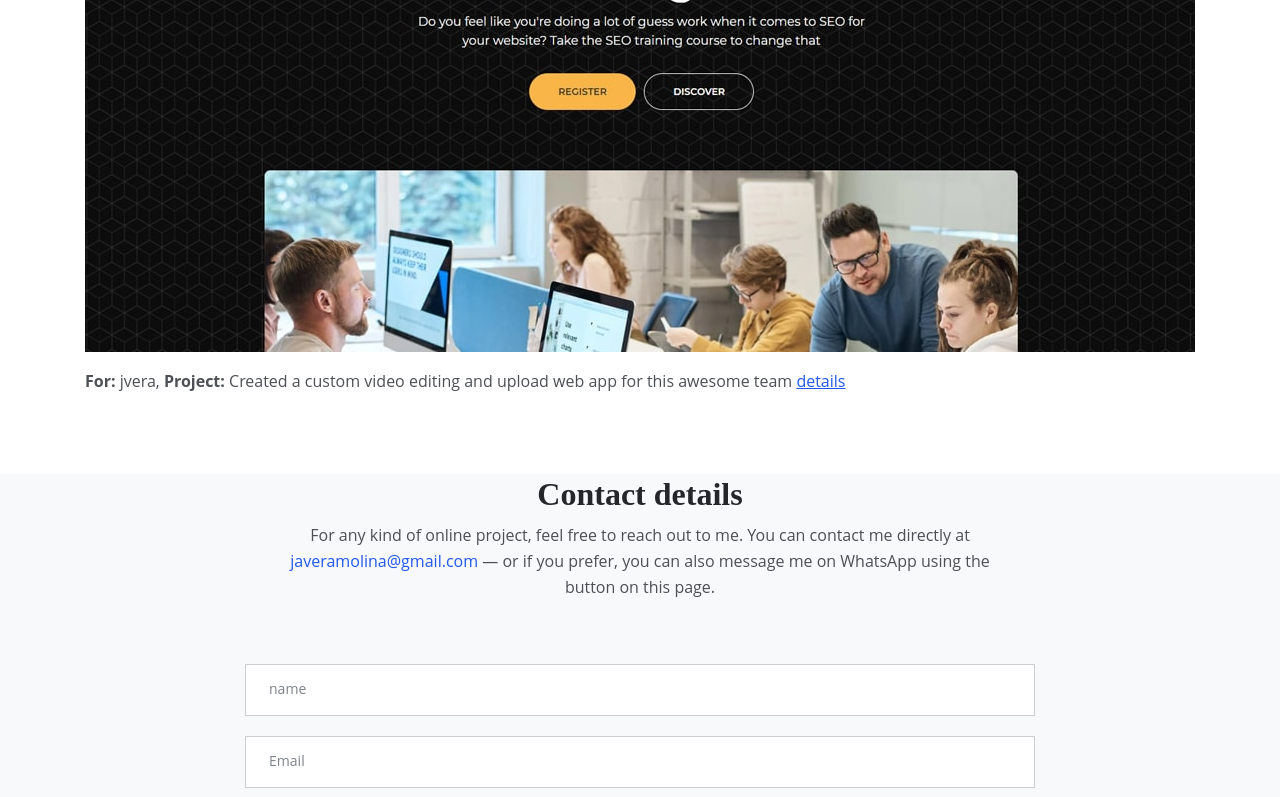
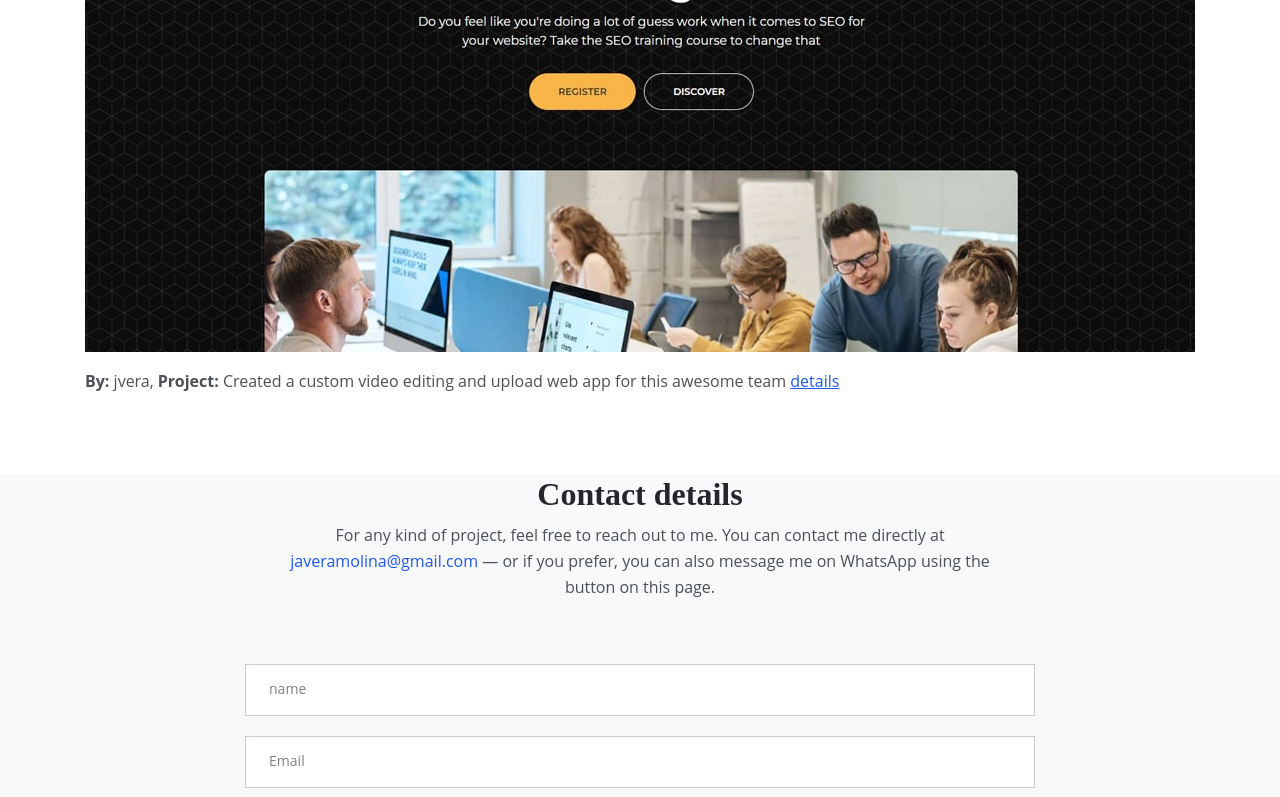
Before and after one commit to javeramolina/javeramolina-page, a React (Vite) app: page / in a window 1280 px wide. Shown: the part 2268-3065 px from the top of the page. Built offline with nearby package versions, Linux system fonts and the light colour scheme; some icons are missing.

Commit message:
fix By x For

```diff
--- a/src/i18n.js
+++ b/src/i18n.js
@@ -15,13 +15,13 @@ const resources = {
       developSkillsText: "Over 12 years of experience with Java, Spring Boot, Angular, and cloud platforms like GCP and AWS. I enjoy solving real-world problems, working with people, and turning ideas into meaningful projects or businesses. I believe in using tech to make a difference.",
       projectTitle: "Completed Projects",
       projectText: "The current projects are just examples for now. Real ones will be available soon — stay tuned!",
-      byFor: "For",
+      byFor: "By",
       project1Text: "Designed and developed a modern platform for purchasing second-hand cars online.",
       project2Text: "Created a custom video editing and upload web app for this awesome team",
       detailText: "details",
       projectNameText: "Project",
       contactTitle: "Contact details",
-      contactStartText: "For any kind of online project, feel free to reach out to me. You can contact me directly at",
+      contactStartText: "For any kind of project, feel free to reach out to me. You can contact me directly at",
       contactEndText: "or if you prefer, you can also message me on WhatsApp using the button on this page.",
       hiThereTitle: "Hi there I'm JVera",
       hiThereText:"Every great project starts with a simple idea and the courage to act. If you’ve got one, let’s connect and make it happen",
@@ -52,7 +52,7 @@ const resources = {
       detailText: "detalles",
       projectNameText: "Proyecto",
       contactTitle: "Datos de contacto",
-      contactStartText: "Para cualquier tipo de proyecto en línea, no dudes en ponerte en contacto conmigo. Puedes escribirme directamente a",
+      contactStartText: "Para cualquier tipo de proyecto, no dudes en ponerte en contacto conmigo. Puedes escribirme directamente a",
       contactEndText: "o, si lo prefieres, enviarme un mensaje por WhatsApp desde el botón en esta página.",
       hiThereTitle: "Hola, soy JVera,",
       hiThereText:"Todo gran proyecto comienza con una idea sencilla y el valor para actuar. Si tienes una, conectemos y hagámosla realidad.",
```
